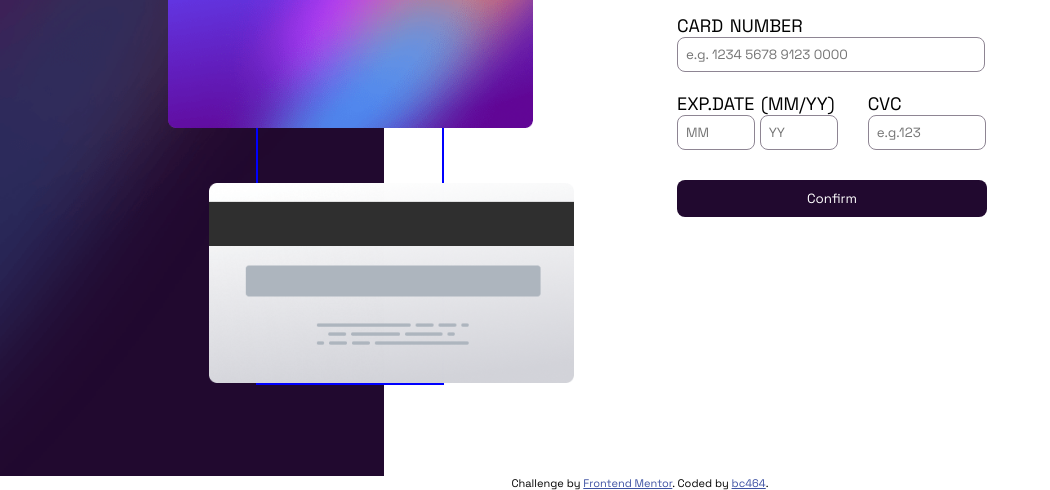
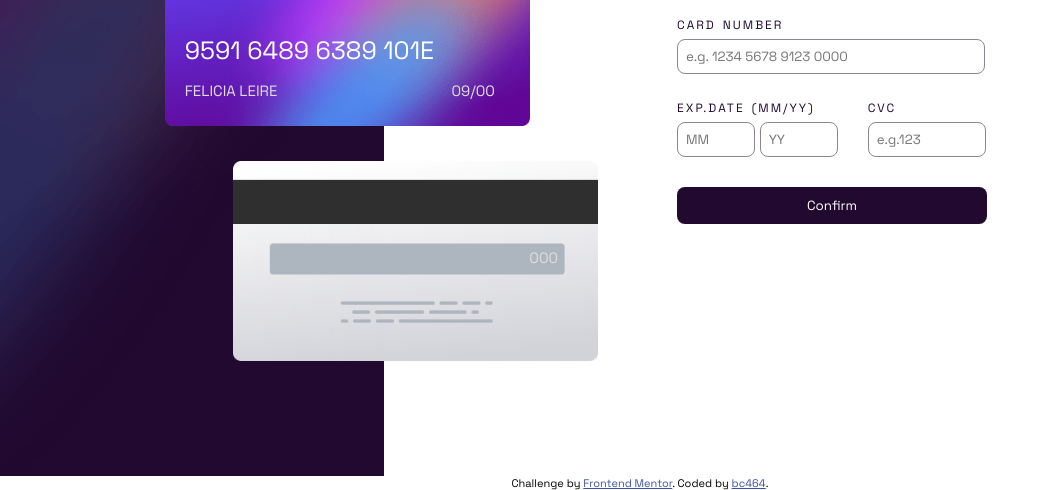
Before and after one commit to bc464/interactive-card-details-form, a plain HTML site: page index.html in a window 1280 px wide. Shown: the part 324-814 px from the top of the page, without its empty margins (0-1050 px from the left). Drawn offline with Linux system fonts and the light colour scheme.

Commit message:
html and css completed for desktop

```diff
--- a/index.html
+++ b/index.html
@@ -20,10 +20,25 @@
   <div class="bank-cards">
     <div class="bank-card--front">
       <img src="images/bg-card-front.png" alt="bank card front" class="bankFront-img">
+      <div class="card-layout">
+        <div class="card-info">
+          <img src="images/card-logo.svg" alt="card-logo" class="card-logo">
+          <h2>9591 6489 6389 101E</h2>
+          <div class="card-name--info">
+            <h5>Felicia Leire</h5>
+            <h5>09/00</h5>
+          </div>
+        </div>
+      </div>
     </div>
 
     <div class="bank-card--back">
       <img src="images/bg-card-back.png" alt="bank card back" class="bankBack-img">
+      <div class="card-layout--back">
+        <div class="card-info--back">
+          <h5>000</h5>
+        </div>
+      </div>
     </div>
   </div>
 </div>
@@ -64,35 +79,24 @@
                 <br>
                 <input class="inputCvc" type="text" placeholder="e.g.123" required>
                 <p class="error-text">Can't be blank</p>
-
               </div>
-
             </div>
           <button type="submit" form="paymentInfo" class="btn">Confirm</button>
         </div>
       </form>
-
     </div>
   </div>
-
+<!-- RESULT PAGE -->
       <div class="result-page">
         <img src="images/icon-complete.svg" alt="icon-complete" class="icon-complete">
-        <h2>Thank you!</h2>
+        <h1>Thank you!</h1>
         <p>We've added your card details</p>
         <button class="btn-continue">Continue</button>
       </div>
     </div>
   </div>
-  </div>
-
-
-
-
-  </section>
-
-
-
-
+</div>
+</section>
 
   <div class="attribution">
     Challenge by <a href="https://www.frontendmentor.io?ref=challenge" target="_blank">Frontend Mentor</a>.
--- a/style.css
+++ b/style.css
@@ -6,65 +6,81 @@
 body {
 	font-size: 18px;
 	font-family: 'Space Grotesk', sans-serif;
-	/*position: relative;*/
 }
 /***BANK CARDS*/
 .cards {
 	z-index: 100;
 	position: absolute;
-	top: 100px;
+	top: 110px;
 	left: 20%;
-	/*display: flex;
-	align-items: flex-start;
-	justify-content: center;*/
 }
 .bank-cards {
-	/*position: absolute;
-	top: 100px;
-	left:10%;
-	padding: 20px;
-	border: 2px solid aqua;
-	z-index: 90;*/
 	display: flex;
 	flex-direction: column;
 	align-items: center;
-	/*justify-items: center;*/
-	gap:  50px;
-border: 2px solid blue;
-width: 50%;
+	gap:  30px;
+	width: 50%;
+	position: relative;
+}
 
-}
-.bank-card--front {
-	/*position: absolute;
-	z-index: 100;
-	top: 100px;
-	left:  10%;*/
-
-
-}
 .bankFront-img,
 .bankBack-img {
 		/*width: 300px;*/
 		height: 200px;
 	}
-/*.bankFront-img {
-	height: 200px;
-}*/
+
 .bank-card--back {
-	/*position: absolute;
-	left: 15%;*/
-	/*position: absolute;
-	z-index: 100;
-	top: 340px;
-	left: 15%;*/
-	margin-left: 45%;
+	margin-left: 75%;
 	display: flex;
 	align-items: end;
 	justify-content: end;
+	position: relative;
 }
 .bankBack-img {
 	height: 200px;
 }
+
+/***bank card info --front****/
+.card-layout {
+	position: absolute;
+	top: 0;
+	width: 170%;
+	padding: 15px 5px 20px 20px;
+	font-family: 'Space Grotesk', sans-serif;
+}
+.card-logo {
+	width: 25%;
+	margin-bottom: 25px;
+}
+h2 {
+	font-size: 25px;
+
+	margin-top: 20px;
+}
+h2,
+h5 {
+	color: #fff;
+	font-weight: normal;
+}
+h5 {
+	margin-top: 15px;
+	text-transform: uppercase;
+	color: hsl(270, 3%, 87%);
+
+}
+.card-name--info {
+	display: flex;
+	align-items: center;
+	justify-content: space-between;
+}
+/***bank card info --back*/
+.card-layout--back {
+	position: absolute;
+	top: 72px;
+	right: 40px;
+
+}
+
 
 	/****CONTAINER*/
 .container {
@@ -77,13 +93,10 @@ width: 50%;
 .container-left {
 	width: 30%;
 	height: 100vh;
-
 }
 .bg-desktop--img {
-	/*object-fit: cover;*/
 	height: 100%;
 	width: 100%;
-
 }
 .background-img {
 
@@ -91,7 +104,6 @@ width: 50%;
 /***CONTAINER -RIGHT*/
 .container-right {
 	width: 70%;
-
 }
 .payment-display {
 	display:  block;
@@ -101,22 +113,22 @@ width: 50%;
 	align-items: center;
 	justify-content: center;
 	padding: 20px;
-
 }
 label {
 	text-transform: uppercase;
 	word-spacing: 2px;
-
+	letter-spacing: 2px;
+	font-size: 12px;
+	color: hsl(278, 68%, 11%);
 }
 
 input {
 	font-family: 'Space Grotesk', sans-serif;
 	padding: 8px;
 	border-radius: 8px;
-	/*margin: 5px 0 0px;*/
 	border: 1px solid hsl(279, 6%,55%);
 	width: 290px;
-
+	margin-top: 5px;
 }
 #fullName {
 	margin-bottom: 20px;
@@ -127,20 +139,16 @@ input {
 .inputCvc {
 	width: 100px;
 }
-/*p {
-	margin: 5px 0 20px;
-}*/
+
 
 form {
 	display: flex;
 	flex-direction: column;
 	gap:  20px;
-
 }
 .furtherCard-info {
 	display: flex;
 	align-items: center;
-	/*justify-content: space-between;*/
 	gap:  30px;
 	margin-top: 20px;
 }
@@ -171,7 +179,7 @@ form {
 	display: none;
 	text-align: center;
 }
-h2 {
+.result-page > h1 {
 	margin: 20px 0 10px;
 	text-transform: uppercase;
 	letter-spacing: 2px;
@@ -210,21 +218,16 @@ h2 {
 	top: 250px;
 	left: 20%;
 }
-	/*.bank-card--front {
-		top: 132px;
-		left: 10px;
 
-		z-index: 150;
-	}
-
-	.bank-card--back {
-		top:  20px;
-		left: 60px;
-
-	}*/
 }
 @media screen and (max-width:  900px)
 {
+	.container-left {
+		width: 40%;
+	}
+	.container-right {
+		width: 60%;
+	}
 	.cards {
 	z-index: 100;
 	position: absolute;
@@ -233,20 +236,9 @@ h2 {
 }
 	.bankFront-img,
 	.bankBack-img {
-		width: 250px;
-		height: 200px;
-	}
-	/*.bank-card--front {
-		top: 30%;
-		left: 5%;
-
+		width: 340px;
 	}
 
-	.bank-card--back {
-		top:  52%;
-		left: 10%;
-
-	}*/
 }
 
 @media screen and (max-width: 375px) {
```
